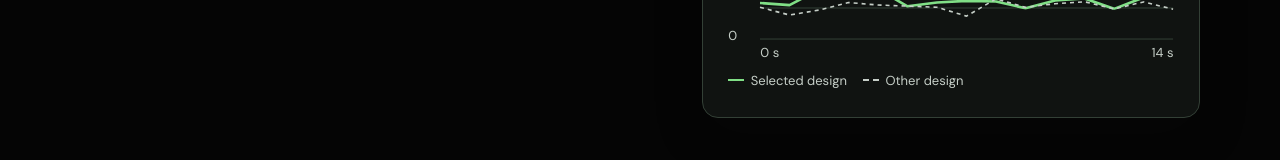
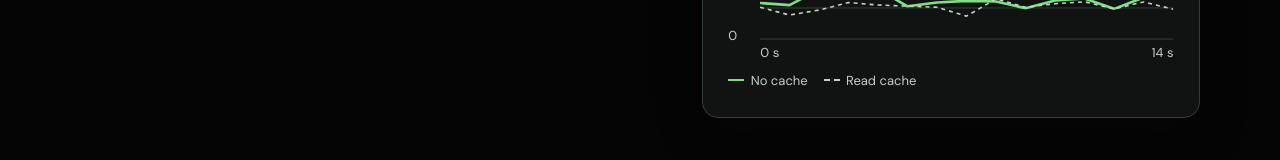
Before and after one commit to ARB726/system-design-simulator, a Next.js app in the folder fullstack/frontend/: page /overview in a window 1280 px wide. Shown: the part 607-767 px from the top of the page. Built offline with nearby package versions, Linux system fonts and the light colour scheme.

Commit message:
fix(web): name cache designs in preview chart legend

```diff
--- a/fullstack/frontend/app/experiment-preview.tsx
+++ b/fullstack/frontend/app/experiment-preview.tsx
@@ -63,7 +63,7 @@ export default function ExperimentPreview() {
         </svg>
       </div>
       <div className="trace-time" aria-hidden="true"><span>0 s</span><span>{lastSecond} s</span></div>
-      <p className="trace-key"><span>Selected design</span><span>Other design</span></p>
+      <p className="trace-key"><span>{sample.label}</span><span>{samples[1-active].label}</span></p>
     </figure>
   </section>;
 }
```
